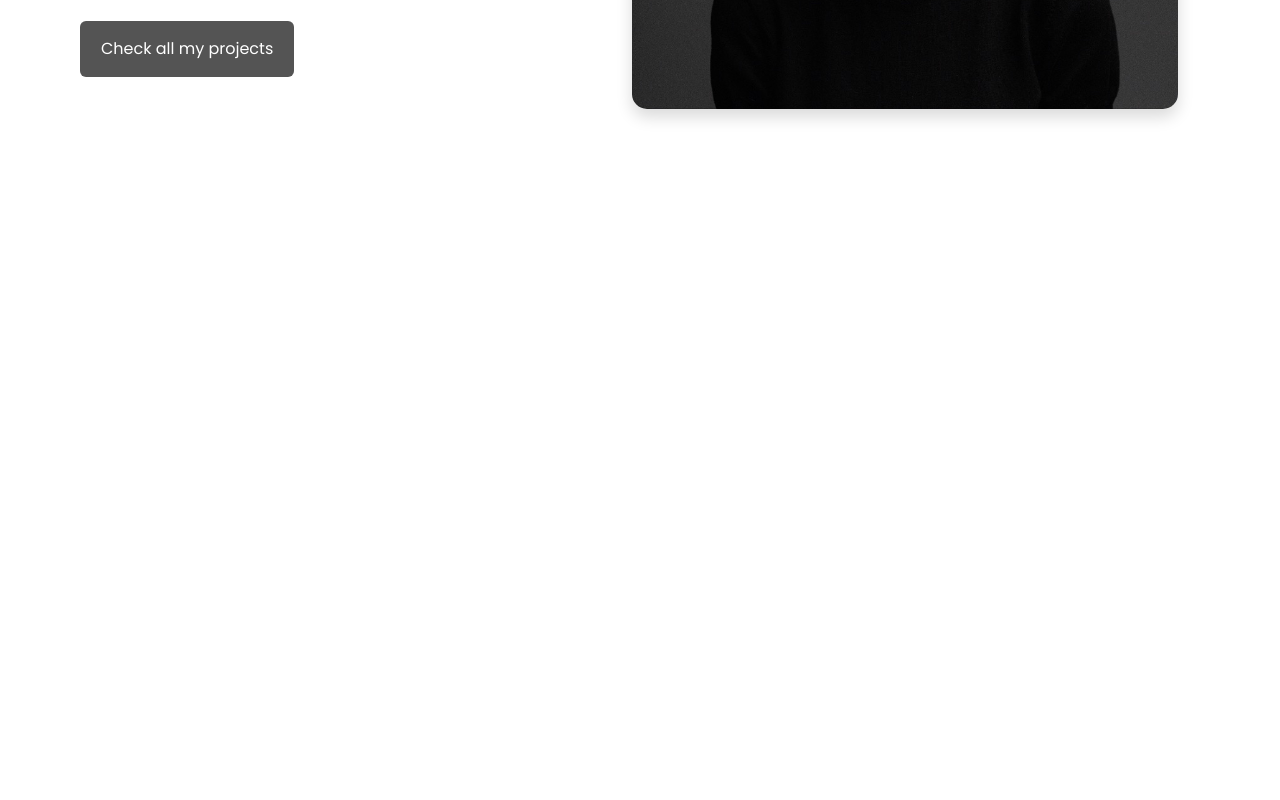
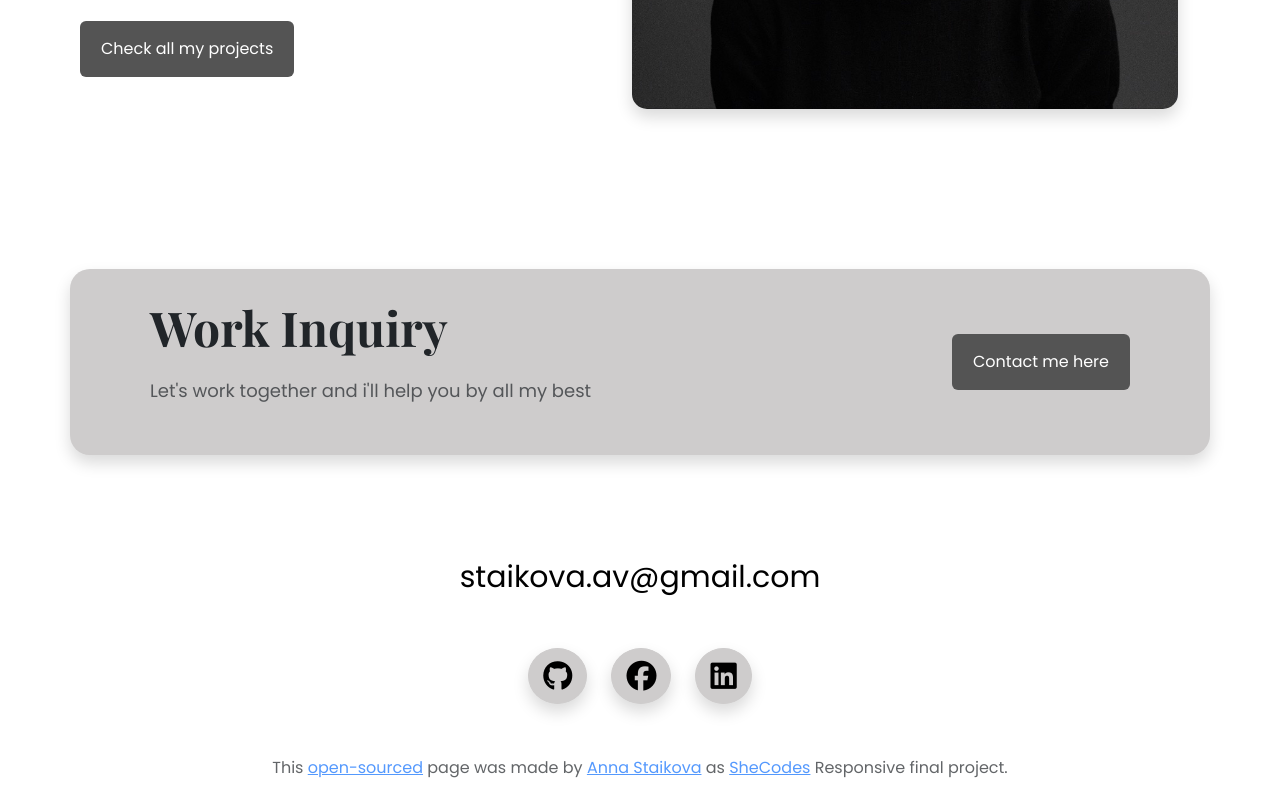
Before and after one commit to staikova-engineer/final-project, a plain HTML site: page about.html in a window 1280 px wide. Shown: the part 597-1397 px from the top of the page. Before the commit the page ends 866 px from the top, so only its background shows below. Drawn offline with nearby package versions, Linux system fonts and the light colour scheme.

Commit message:
added footer in each page

```diff
--- a/about.html
+++ b/about.html
@@ -48,6 +48,37 @@
             </div>
         </div>
     </div>
+
+    <footer>
+        <div class="container d-flex justify-content-between align-items-center shadow">
+            <div>
+                <h2 class="mb-3">Work Inquiry</h2>
+                <p>Let's work together and i'll help you by all my best</p>
+            </div>
+            <div class="">
+                <a href="#" class="btn btn-branding">Contact me here</a>
+            </div>
+        </div>
+        <div class="social-links text-center">
+            <div class="mb-5">
+                <a href="mailto:staykova.av@gmail.com" class="mailto">staikova.av@gmail.com</a>
+            </div>
+            <div class="d-flex justify-content-center mb-5">
+                <a href="#"><i class="fa-brands shadow fa-github me-4"></i></a>
+                <a href="#"><i class="fa-brands shadow fa-facebook me-4"></i></i></a>
+                <a href="#"><i class="fa-brands shadow fa-linkedin"></i></a>
+            </div>
+        </div>
+    </footer>
+    <div class="finished-with">
+        <p class="text-center">
+            This <a href="https://github.com/staikova-engineer/final-project" target="_blank">open-sourced</a>
+            page was made
+            by <a href="https://www.linkedin.com/in/anna-staikova-engineer/" target="_blank">Anna Staikova</a> as <a
+                href="https://www.shecodes.io/" target="_blank">SheCodes</a>
+            Responsive final project.
+        </p>
+    </div>
 </body>
 
 </html>
```
Also changed, not shown: contact.html (+31 -0 lines), index.html (+10 -0 lines), work.html (+30 -0 lines).
